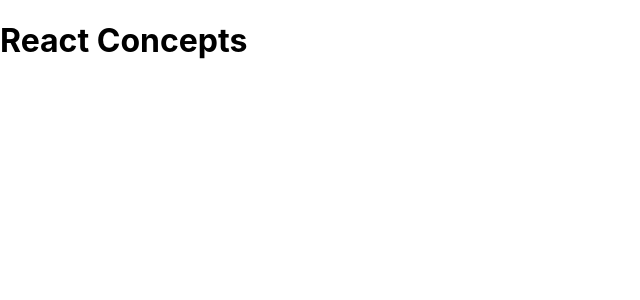
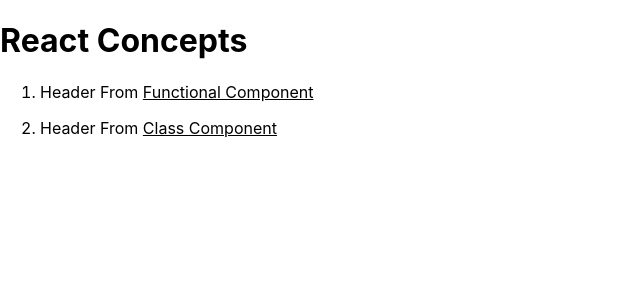
Before and after one commit to jeevanathg/react-concepts, a React (Create React App) app: page / in a window 1280 px wide. Shown: the top 300 px of the page, without its empty margins (0-640 px from the left). Built offline with nearby package versions, Linux system fonts and the light colour scheme.

Commit message:
Initail Commit - Components & Props

```diff
--- a/src/App.js
+++ b/src/App.js
@@ -1,5 +1,23 @@
+import HeaderFunction from "./Header/Header";
+import HeaderClass from "./Header/HeaderClass";
 function App() {
-  return <h1>React Concepts</h1>;
+  const compoentData = {
+    functionComp: "Functional Component",
+    classComp: "Class Component",
+  };
+  return (
+    <>
+      <h1>React Concepts</h1>
+      <ol>
+        <li>
+          <HeaderFunction functionComp={compoentData.functionComp} />
+        </li>
+        <li>
+          <HeaderClass classComp={compoentData.classComp} />
+        </li>
+      </ol>
+    </>
+  );
 }
 
 export default App;
--- /dev/null
+++ b/src/Header/Header.jsx
@@ -0,0 +1,7 @@
+const HeaderFunction = (props) => (
+  <p>
+    Header From <u>{props.functionComp}</u>
+  </p>
+);
+
+export default HeaderFunction;
--- /dev/null
+++ b/src/Header/HeaderClass.jsx
@@ -0,0 +1,16 @@
+import { Component } from "react";
+
+class HeaderClass extends Component {
+  //   constructor(props) {
+  //     super(props);
+  //   }
+  render() {
+    return (
+      <p>
+        Header From <u>{this.props.classComp}</u>
+      </p>
+    );
+  }
+}
+
+export default HeaderClass;
```
Also changed, not shown: 1 other file (tests, documents, lock files or other folders).
